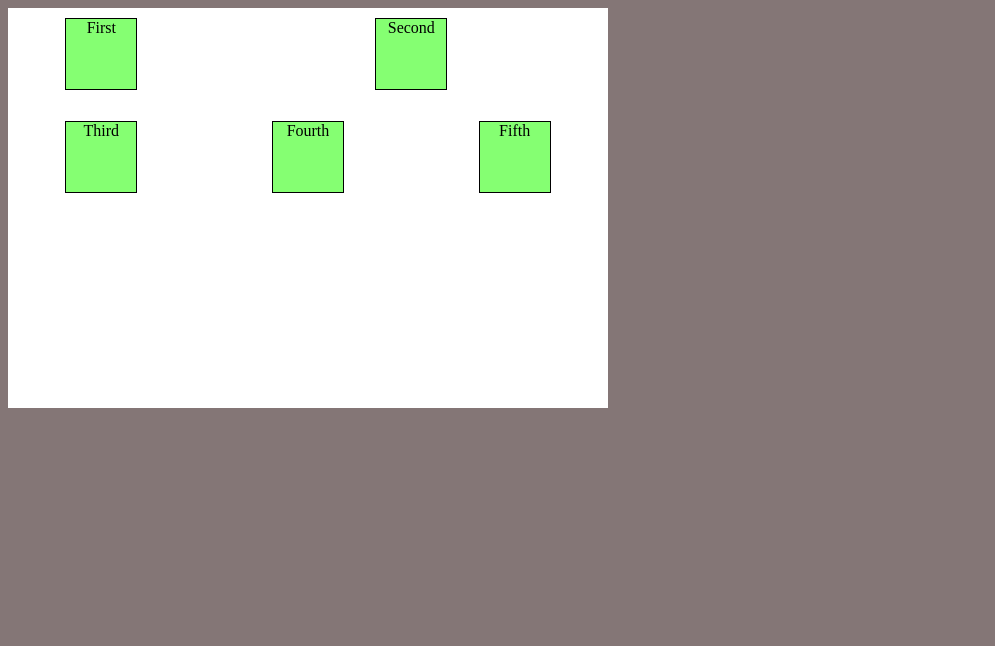
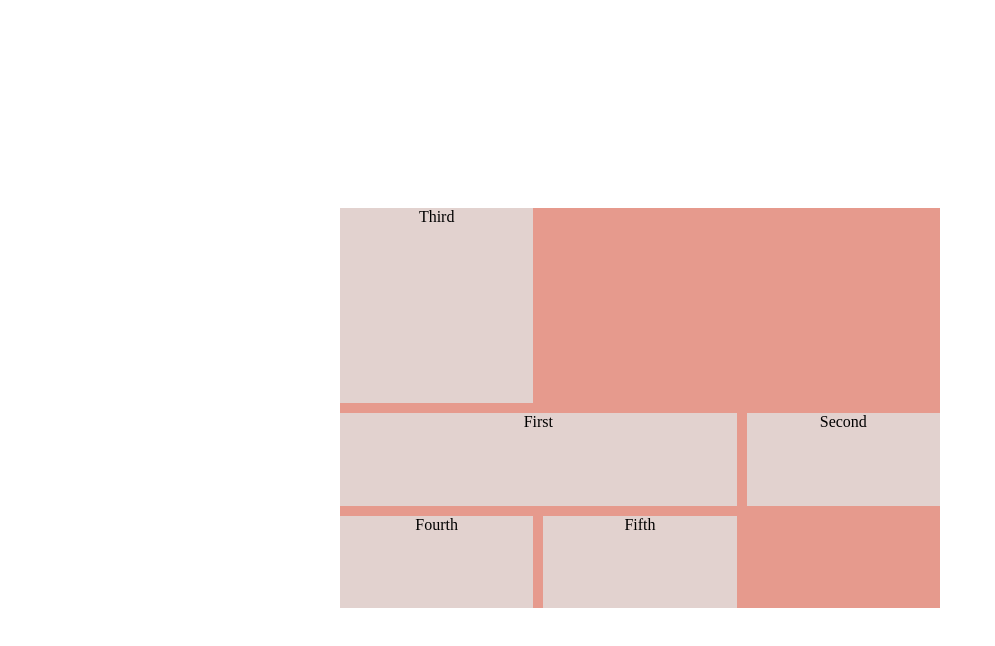
Before and after one commit to sachin-bi/CSS_practice, a plain HTML site: page Grid_CSS/index.html in a window 1280 px wide. Shown: the whole page, without its empty margins (0-995 px from the left). Drawn offline with Linux system fonts and the light colour scheme.

Commit message:
Grid practice2

```diff
--- a/Grid_CSS/index.html
+++ b/Grid_CSS/index.html
@@ -7,11 +7,11 @@
     <link rel="stylesheet" href="style_grid.css">
 </head>
 <body>
-
+<!-- <h1>GRID_CSS</h1> -->
  <div class="parent">
     <div class="child" id="first">First</div>
     <div class="child" id="second">Second</div>
-    <div class="child">Third</div>
+    <div class="child" id="third"> Third</div>
     <div class="child">Fourth</div>
     <div class="child">Fifth</div>
  </div>
--- a/Grid_CSS/style_grid.css
+++ b/Grid_CSS/style_grid.css
@@ -1,27 +1,35 @@
 
 body{
-    background-color: rgb(132, 118, 118);
-    display: inline-block;
+    /* background-color: #5F4B8BFF; */
+    /* display: inline-block; */
+    display: grid;
+    height: 100vh;
+
 }
 .parent{
-    background-color: #ffffff;
+    background-color: #E69A8DFF;
     /* padding: 10px; */
     height: 400px;
     width: 600px;
     display: grid;
     grid-template-columns: repeat(3,1fr);
     grid-template-rows: repeat(4,1fr);
-    gap: 10px 20px;
-    place-items: center;
+    gap: 10px ;
+    /* place-items: center; */
+    place-self: center;
 }
 
 .child{
     text-align: center;
-    background-color: #85ff72;
-    border: 1px solid black;
-    height: 70px;
-    width: 70px;
+    background-color: #e2e2e2c7;
+    /* border: 1px dotted black; */
+    /* height: 70px; */
+    /* width: 70px; */
 }
-#second{
-    grid-column: 2/4;
+#first{
+    grid-column: 1/ span 2;
 }
+#third{
+    grid-row: 1/ span 2;
+
+}
```
